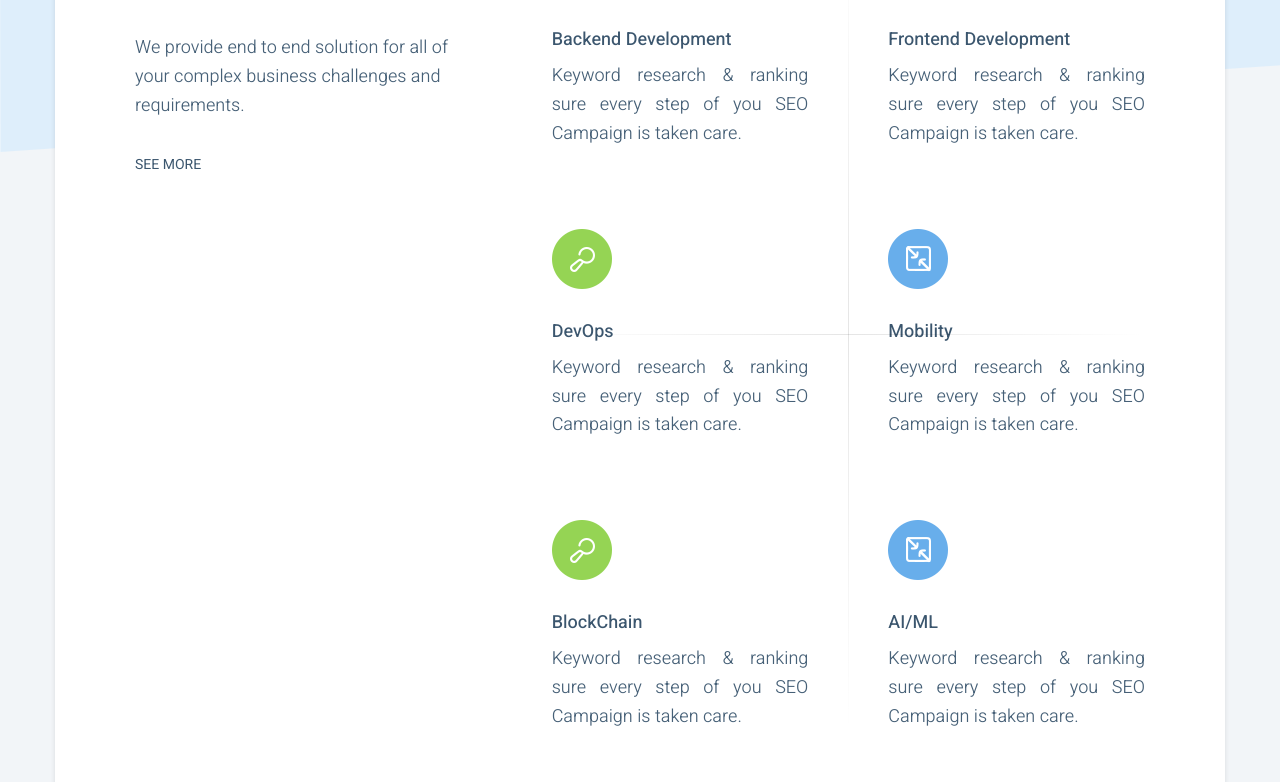
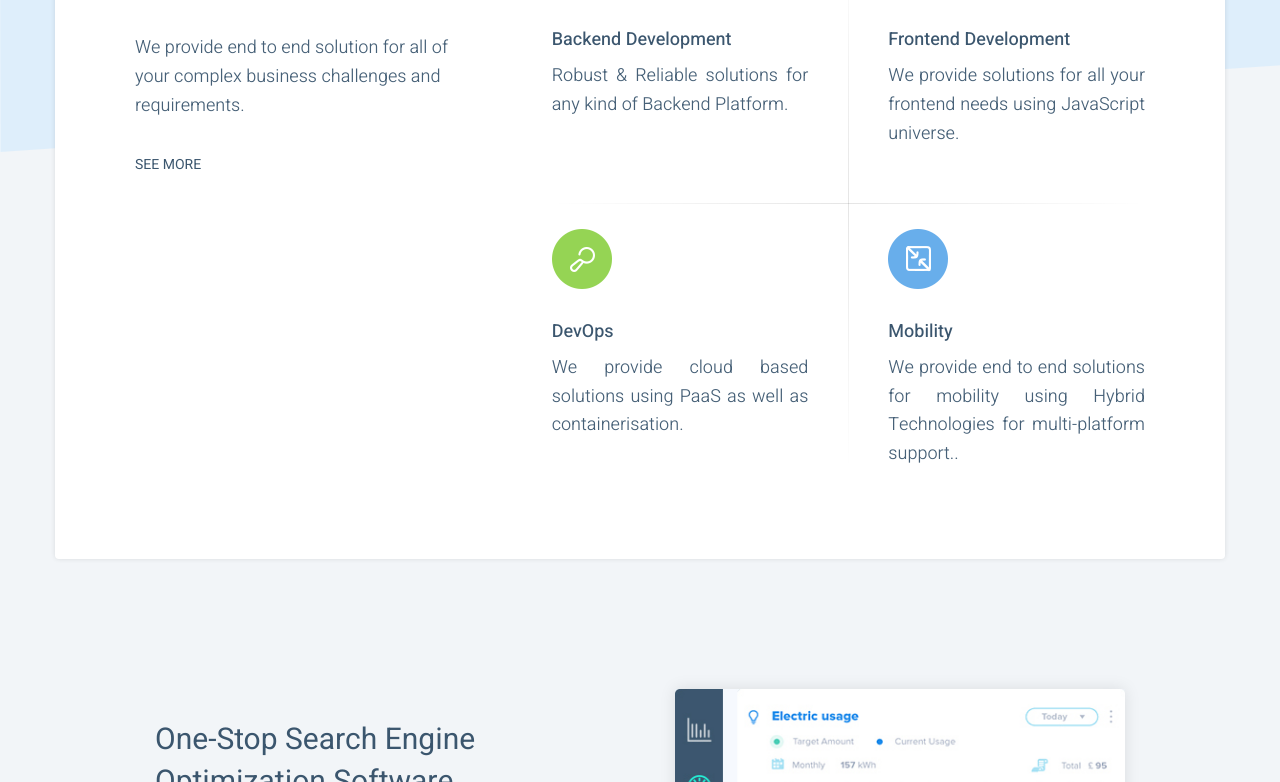
Before and after one commit to techcret99/techcret99.github.io, a plain HTML site: page index.html in a window 1280 px wide. Shown: the part 1100-1882 px from the top of the page. Drawn offline with Linux system fonts and the light colour scheme; some icons are missing; a web font is replaced by a local one.

Commit message:
Changes to HomePage

```diff
--- a/index.html
+++ b/index.html
@@ -147,7 +147,7 @@
                                     <div class="inner-box">
                                         <div class="icon"><figure class="image"><img src="images/icons/icon-14.png" alt=""></figure></div>
                                         <h3><a href="service-detail.html">Backend Development</a></h3>
-                                        <div class="text">Keyword research & ranking sure every step of you SEO Campaign is taken care.</div>
+                                        <div class="text">Robust & Reliable solutions for any kind of Backend Platform.</div>
                                     </div>
                                 </div>
                                 <!--Feature Block-->
@@ -155,7 +155,7 @@
                                     <div class="inner-box">
                                         <div class="icon"><figure class="image"><img src="images/icons/icon-15.png" alt=""></figure></div>
                                         <h3><a href="javascript:void(0)">Frontend Development</a></h3>
-                                        <div class="text">Keyword research & ranking sure every step of you SEO Campaign is taken care.</div>
+                                        <div class="text">We provide solutions for all your frontend needs using JavaScript universe.</div>
                                     </div>
                                 </div>
                                 <!--Feature Block-->
@@ -163,7 +163,7 @@
                                     <div class="inner-box">
                                         <div class="icon"><figure class="image"><img src="images/icons/icon-16.png" alt=""></figure></div>
                                         <h3><a href="service-detail.html">DevOps</a></h3>
-                                        <div class="text">Keyword research & ranking sure every step of you SEO Campaign is taken care.</div>
+                                        <div class="text">We provide cloud based solutions using PaaS as well as containerisation. </div>
                                     </div>
                                 </div>
                                 <!--Feature Block-->
@@ -171,25 +171,25 @@
                                     <div class="inner-box">
                                         <div class="icon"><figure class="image"><img src="images/icons/icon-17.png" alt=""></figure></div>
                                         <h3><a href="service-detail.html">Mobility</a></h3>
-                                        <div class="text">Keyword research & ranking sure every step of you SEO Campaign is taken care.</div>
+                                        <div class="text">We provide end to end solutions for mobility using Hybrid Technologies for multi-platform support..</div>
                                     </div>
                                 </div>
                                 <!--Feature Block-->
-                                <div class="feature-block-two col-md-6 col-sm-6 col-xs-12">
+                                <!-- <div class="feature-block-two col-md-6 col-sm-6 col-xs-12">
                                     <div class="inner-box">
                                         <div class="icon"><figure class="image"><img src="images/icons/icon-16.png" alt=""></figure></div>
                                         <h3><a href="service-detail.html">BlockChain</a></h3>
                                         <div class="text">Keyword research & ranking sure every step of you SEO Campaign is taken care.</div>
                                     </div>
-                                </div>
+                                </div> -->
                                 <!--Feature Block-->
-                                <div class="feature-block-two col-md-6 col-sm-6 col-xs-12">
+                                <!-- <div class="feature-block-two col-md-6 col-sm-6 col-xs-12">
                                     <div class="inner-box">
                                         <div class="icon"><figure class="image"><img src="images/icons/icon-17.png" alt=""></figure></div>
                                         <h3><a href="service-detail.html">AI/ML</a></h3>
                                         <div class="text">Keyword research & ranking sure every step of you SEO Campaign is taken care.</div>
                                     </div>
-                                </div>
+                                </div> -->
                             </div>
                         </div>
                     </div>
```
